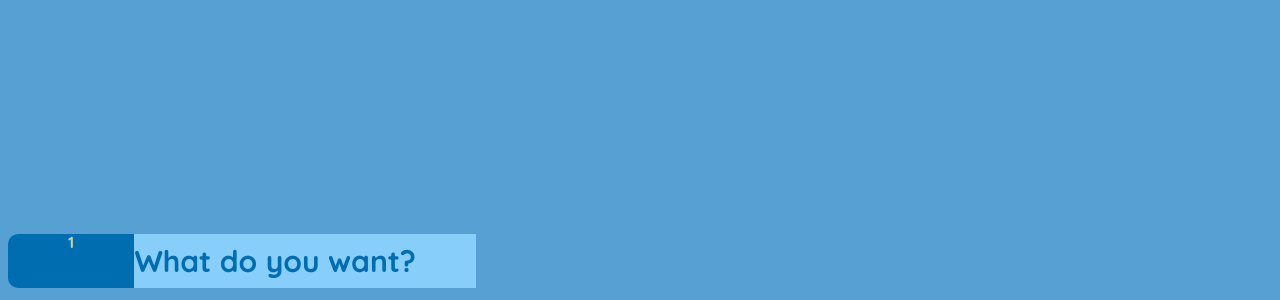
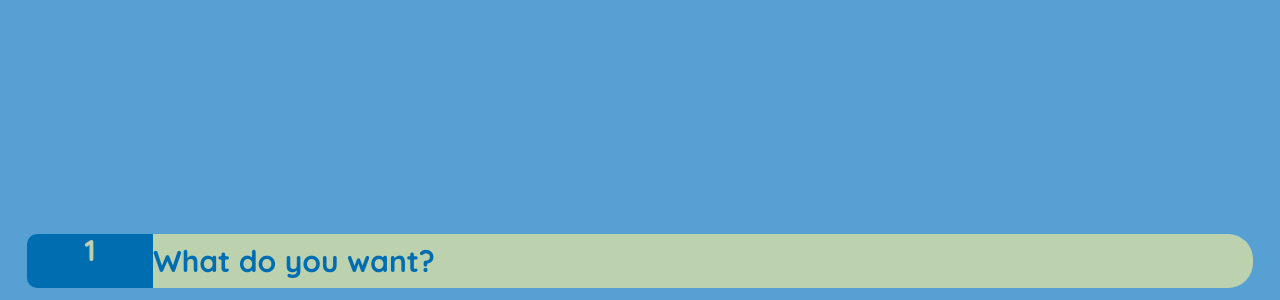
Before and after one commit to pluswebsite/bl.ai, a plain HTML site: page index.html in a window 1280 px wide. Shown: the part 500-800 px from the top of the page. Drawn offline with Linux system fonts and the light colour scheme.

Commit message:
Update index.html

```diff
--- a/index.html
+++ b/index.html
@@ -15,15 +15,7 @@
 			height: 100%;
 			font-family: 'Quicksand', sans-serif;
 			text-align: center;
-		}
-		#in{
-			all: unset;
-			border-radius: 0 10px 10px 0;
-			background: #BCD1AE;
-			color: #64C255;;
-			height: 100%;
-			width: 87%;
-			font-family: 'Quicksand', sans-serif;
+			font-size: 30px;
 		}
 		.lds-facebook {
   display: inline-block;
@@ -65,7 +57,7 @@
 			height: 7%;
 			width: 100%;
 			display: inline-flex;
-			justify-items: center;
+			justify-content: center;
 		}
 		.notmine sup{
 		font-size: smaller;
@@ -95,6 +87,12 @@
 		all: unset;
 		background-color: #87CEFA;
 		font-size: 30px;
+		border-radius: 0 25px 25px 0;
+			background: #BCD1AE;
+			color: #64C255;;
+			height: 100%;
+			width: 87%;
+			font-family: 'Quicksand', sans-serif;
 	}
 	#in:focus{
 		all: unset;
```
